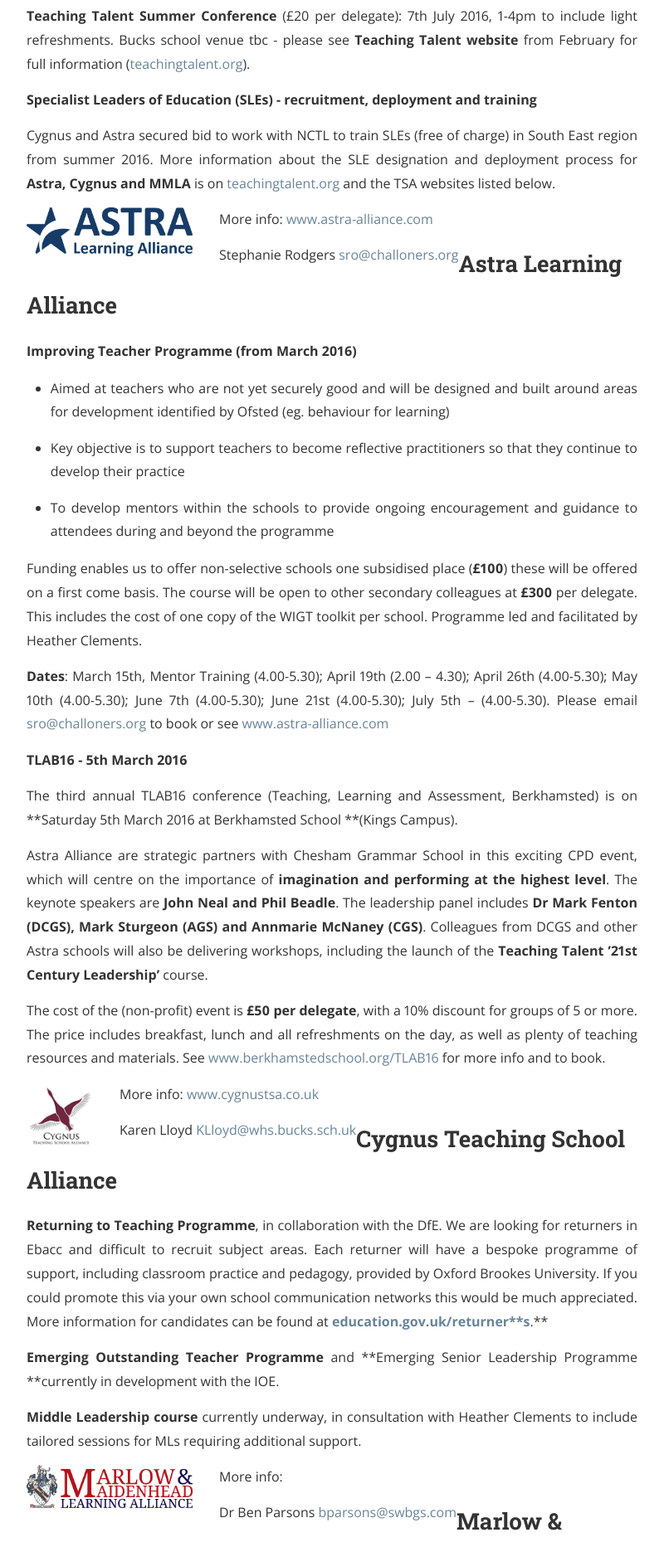
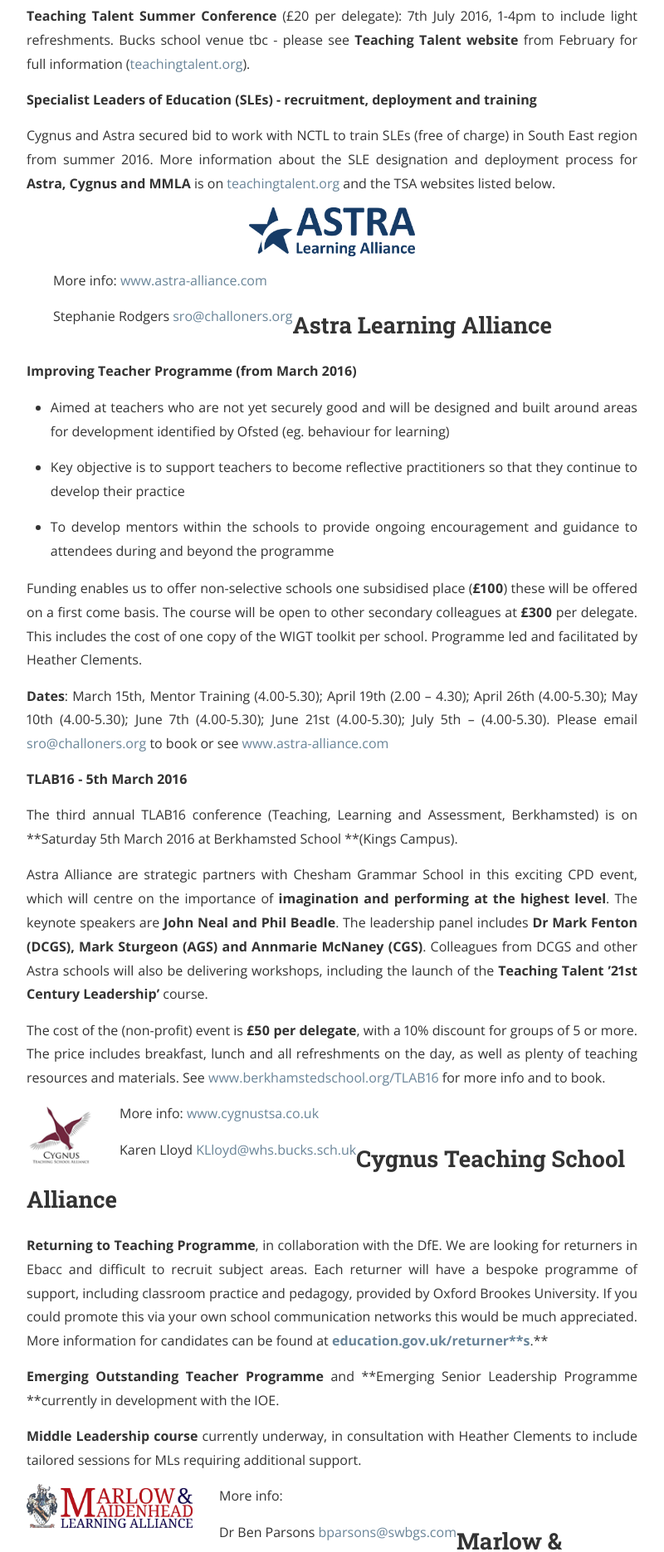
Before and after one commit to Teaching-Talent/teaching-talent.github.io, a Jekyll site: the page built from _posts/2016-01-22-Teaching-Talent-Update.md, in a window 1280 px wide. Shown: the part 463-2334 px from the top of the page at 83% size, without its empty margins (240-1040 px from the left). Built offline with Jekyll 4.4.1, drawn with Linux system fonts in a browser that asks for light colours; nearby versions of some CDN libraries; a style sheet for code colours, icons or effects is not loaded.

Commit message:
Update 2016-01-22-Teaching-Talent-Update.md

```diff
--- a/_posts/2016-01-22-Teaching-Talent-Update.md
+++ b/_posts/2016-01-22-Teaching-Talent-Update.md
@@ -18,13 +18,11 @@
 
 Cygnus and Astra secured bid to work with NCTL to train SLEs (free of charge) in South East region from summer 2016.  More information about the SLE designation and deployment process for **Astra, Cygnus and MMLA** is on [teachingtalent.org](http://teachingtalent.org/) and the TSA websites listed below.
 
-<div>
-  <img src="{{ site.url }}/assets/posts/LqDiA9p6d78OQrJmjp6zA_img_0.png" alt="Astra Logo" style="width: 200px; float: left;"/>
+  <img src="{{ site.url }}/assets/posts/LqDiA9p6d78OQrJmjp6zA_img_0.png" alt="Astra Logo" style="width: 200px;"/>
   <div style="float: left; padding-left: 2em;">
     <p>More info: <a href="www.astra-alliance.com">www.astra-alliance.com</a></p>
     <p>Stephanie Rodgers  <a href="mailto:sro@challoners.org">sro@challoners.org</a></p>
   </div>
-</div>
 
 <br />
 ## Astra Learning Alliance
```
